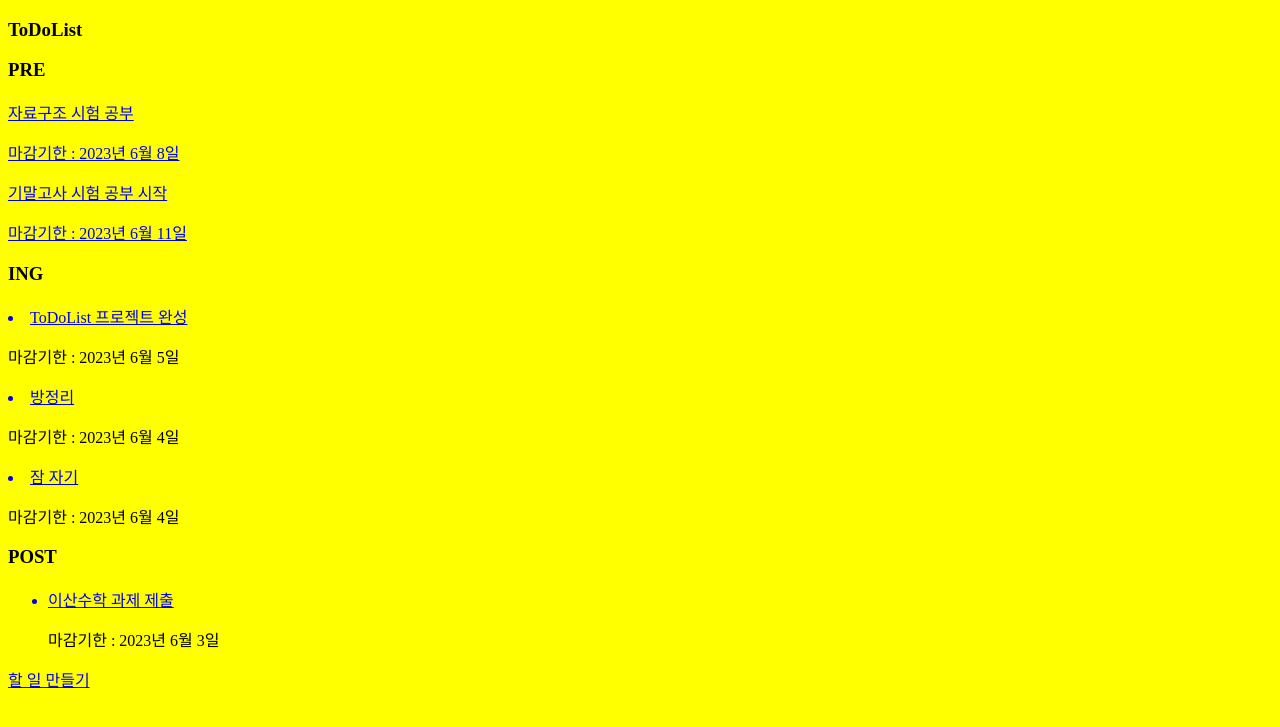
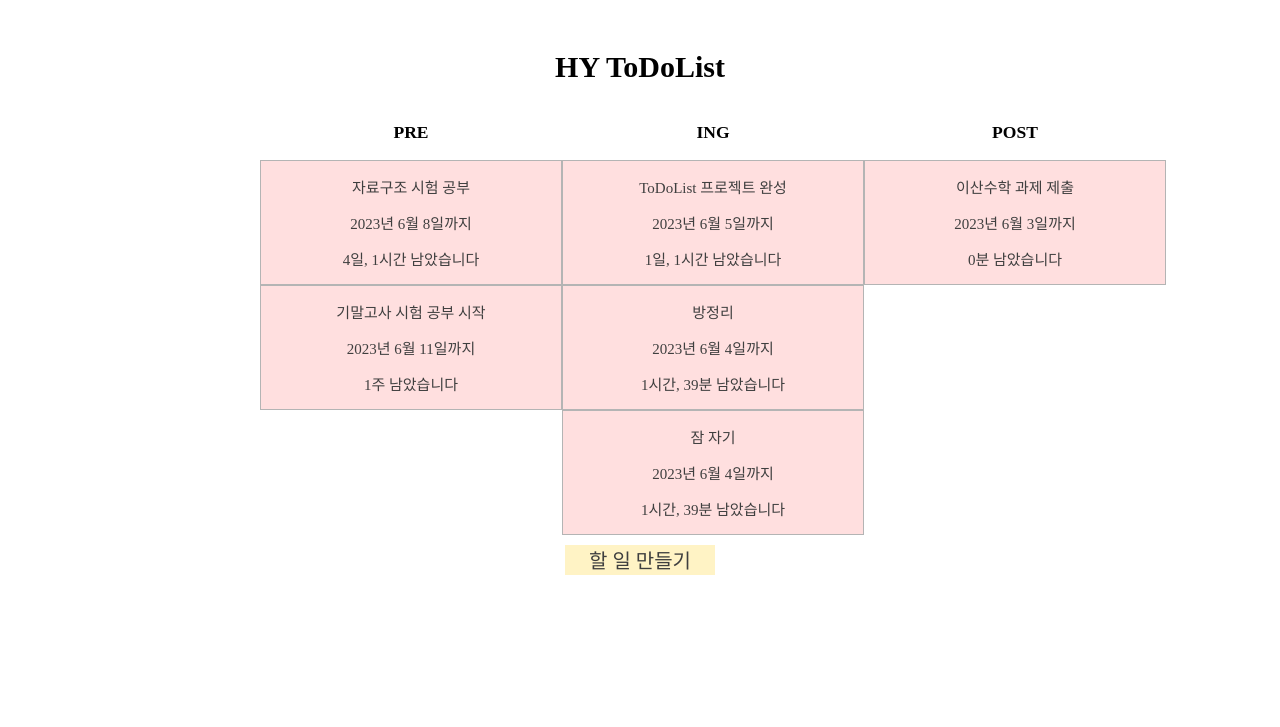
Before and after one commit to Hyeyoung-Eum/BlogProject, a Django app: page / in a window 1280 px wide. Shown: the top 727 px of the page. Run offline with Django 4.2, Linux system fonts and the light colour scheme; data comes from the database, SQL or seed files in the repository; both versions use the stored data as it was after the commit; some web fonts are replaced.

Commit message:
230604 version 기록 : D-Day 기능 및 main 기본 디자인 완성

```diff
--- a/ToDoList/app/static/main.css
+++ b/ToDoList/app/static/main.css
@@ -1,3 +1,52 @@
-*{
-    background-color:yellow;
+@font-face {
+    font-family: "LeeSeoyun";
+       src: url("https://cdn.jsdelivr.net/gh/projectnoonnu/noonfonts_2202-2@1.0/LeeSeoyun.woff")
+       format("woff");
+       font-weight: normal;
+       font-style: normal;
+   }
+
+body{
+    font-family: "LeeSeoyun";
+    font-size:15px;
+    margin:50px 260px;
+    text-align: center;
+
+
 }
+
+a{
+    text-decoration : none;
+    color:rgb(63, 63, 63);
+}
+.basic-box{
+    width :300px;
+    border : 1px solid rgb(180, 180, 180);
+    background-color: rgb(255, 223, 223);
+}
+
+.basic-box:hover{
+    background-color: rgb(252, 189, 189);
+
+}
+
+.status {
+    display:flex;
+    align-items:stretch
+}
+
+.button{
+    width : 150px;
+    height : 30px;
+    background-color:rgb(255, 243, 197);
+    margin: 10px auto;
+    font-size:20px;
+}
+
+.button:hover{
+    width : 150px;
+    height : 30px;
+    background-color:rgb(255, 229, 151);
+    margin: 10px auto;
+    font-size:20px;
+}
--- a/ToDoList/app/templates/main.html
+++ b/ToDoList/app/templates/main.html
@@ -9,16 +9,17 @@
     <title>ToDoList</title>
 </head>
 <body>
-    <h3>ToDoList</h3>
-
+    <h1>HY ToDoList</h1>
+    <div class="status">
         <div class="pre">
             <h3>PRE</h3>
             {% for todolist in todolists %}
                 {% if todolist.status == 'pre' %}
-            <a href="{% url 'detail' todolist.id %}"><div>
-                {{todolist.title}}
-                <p>마감기한 : {{todolist.due}}</p>
-            </div></a>
+                <div class="basic-box"><a href="{% url 'detail' todolist.id %}"><div>
+                    <p>{{todolist.title}}</p>
+                    <p>{{todolist.due}}까지</p>
+                    <p>{{todolist.due|timeuntil}} 남았습니다</p>
+                </div></a></div>
                 {% endif %}
             {% endfor %}
 
@@ -28,28 +29,31 @@
             <h3>ING</h3>
             {% for todolist in todolists %}
                 {% if todolist.status == 'ing' %}
-            <div>
-            <a href="{% url 'detail' todolist.id %}"><li>{{todolist.title}}</li></a>
-            <p>마감기한 : {{todolist.due}}</p>
-            </div>
+                <div class="basic-box"><a href="{% url 'detail' todolist.id %}"><div>
+                    <p>{{todolist.title}}</p>
+                    <p>{{todolist.due}}까지</p>
+                    <p>{{todolist.due|timeuntil}} 남았습니다</p>
+                </div></a></div>
                 {% endif %}
             {% endfor %}
         </div>
 
         <div class="post">
             <h3>POST</h3>
-        <ul>
             {% for todolist in todolists %}
                 {% if todolist.status == 'post' %}
-            <div>
-            <a href="{% url 'detail' todolist.id %}"><li>{{todolist.title}}</li></a>
-            <p>마감기한 : {{todolist.due}}</p>
-            </div>
+                <div class="basic-box"><a href="{% url 'detail' todolist.id %}"><div>
+                    <p>{{todolist.title}}</p>
+                    <p>{{todolist.due}}까지</p>
+                    <p>{{todolist.due|timeuntil}} 남았습니다</p>
+                </div></a></div>
                 {% endif %}
             {% endfor %}
             </ul>
         </div>
-
+    </div>
+    <div class="button">
     <a href="{% url 'new' %}">할 일 만들기</a>
+    </div>
 </body>
 </html>
--- a/ToDoList/app/templates/update.html
+++ b/ToDoList/app/templates/update.html
@@ -29,7 +29,7 @@
             </div>
             <div>
                 <label for="due">마감 기한을 설정해주세요</label>
-                <input type="datetime-local" id="due" name="due" value="{{todolist.due}}">
+                <input type="date" id="due" name="due" value="{{todolist.due}}">
             </div>
             <input type="submit" value="수정하기">
         </form>
--- a/ToDoList/app/views.py
+++ b/ToDoList/app/views.py
@@ -1,20 +1,26 @@
 from django.shortcuts import render, redirect
 from .models import Todolist
-from datetime import datetime
+from datetime import datetime, timedelta, date
 # Create your views here.
 def main(request):
     todolists = Todolist.objects.all()
-    return render(request, 'main.html', {'todolists':todolists})
+    today=date.today()
+    return render(request, 'main.html', {'todolists':todolists, 'today':today})
 
 def new(request):
-
     if request.method =='POST':
+        #due가 자꾸 값이 비어있으면 오류가 나서,기본값으로 1주일의 시간을 주기로 했음
+        if request.POST['due']=="":
+            w=timedelta(weeks=1)
+            due_result=datetime.now()+w
+        else :
+            due_result=request.POST['due']
         new_todolist=Todolist.objects.create(
             title=request.POST['title'],
             content=request.POST['content'],
             status=request.POST['status'],
-            due=request.POST['due'],
-            create_at=datetime.now()
+            due=due_result,
+            created_at=datetime.now()
         )
 
         return redirect('detail', new_todolist.id)
@@ -28,11 +34,17 @@ def update(request, todolist_id):
     todolist=Todolist.objects.get(id=todolist_id)
 
     if request.method =='POST':
+        #due가 자꾸 값이 비어있으면 오류가 나서,기본값으로 1주일의 시간을 주기로 했음
+        if request.POST['due']=="":
+            w=timedelta(weeks=1)
+            due_result=datetime.now()+w
+        else :
+            due_result=request.POST['due']
         Todolist.objects.filter(id=todolist_id).update(
                 title=request.POST['title'],
                 content=request.POST['content'],
                 status=request.POST['status'],
-                due=request.POST['due'],
+                due=due_result,
                 rewrited_at=datetime.now()
 
         )
```
Also changed, not shown: ToDoList/app/templates/detail.html (+8 -1 lines), ToDoList/db.sqlite3. Lines whose indentation alone changed are shown as unchanged.
